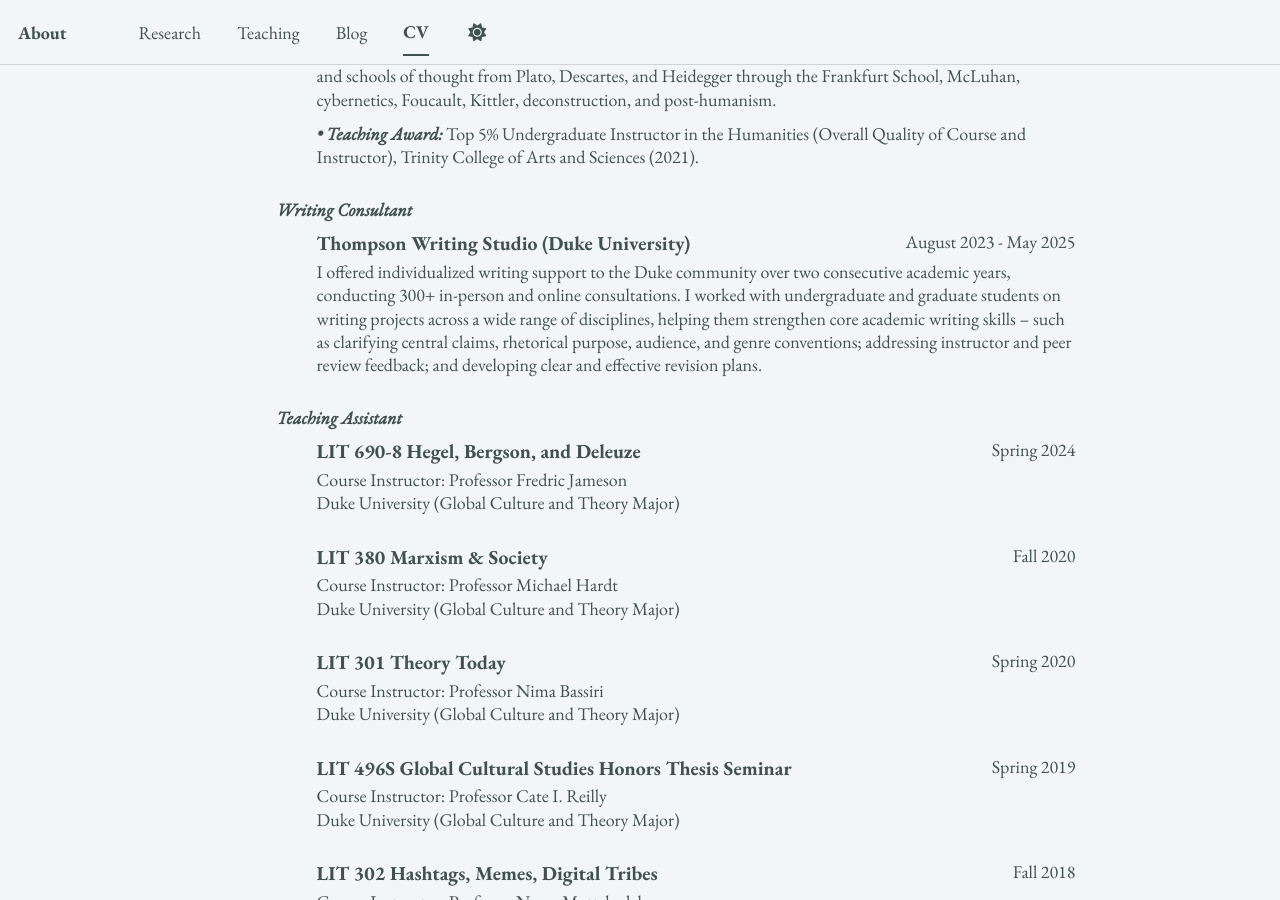
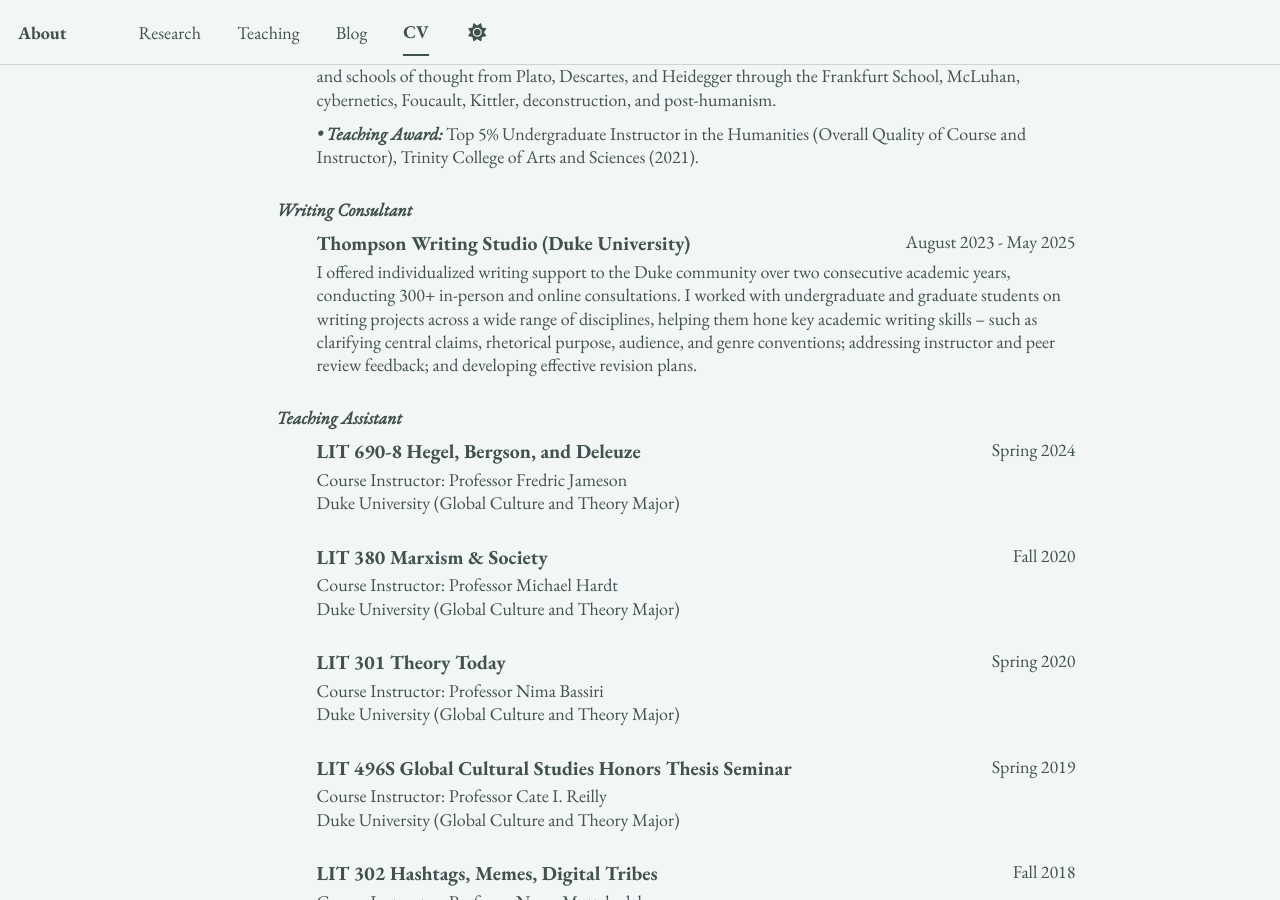
Before and after one commit to epujol90/epujol90.github.io, a Jekyll site: the page built from _pages/cv-json.md, in a window 1280 px wide and 900 px high, scrolled down 5956 px. Built offline with Jekyll 4.4.1, drawn with Linux system fonts in a browser that asks for light colours; a script bundle is joined from its source files by our own code; library files that are not in the unit come from our copies.

Commit message:
Update cv.json

```diff
--- a/_data/cv.json
+++ b/_data/cv.json
@@ -349,7 +349,7 @@
       "institution": "",
       "date": "August 2023 - May 2025",
       "role": "",
-      "description": "I offered individualized writing support to the Duke community over two consecutive academic years, conducting 300+ in-person and online consultations. I worked with undergraduate and graduate students on writing projects across a wide range of disciplines, helping them strengthen core academic writing skills – such as clarifying central claims, rhetorical purpose, audience, and genre conventions; addressing instructor and peer review feedback; and developing clear and effective revision plans.",
+      "description": "I offered individualized writing support to the Duke community over two consecutive academic years, conducting 300+ in-person and online consultations. I worked with undergraduate and graduate students on writing projects across a wide range of disciplines, helping them hone key academic writing skills – such as clarifying central claims, rhetorical purpose, audience, and genre conventions; addressing instructor and peer review feedback; and developing effective revision plans.",
       "category": "Writing Consultant"
     },
     {
```
